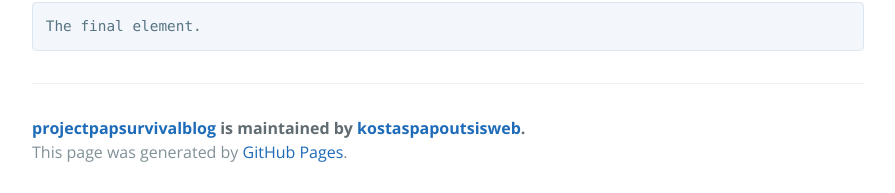
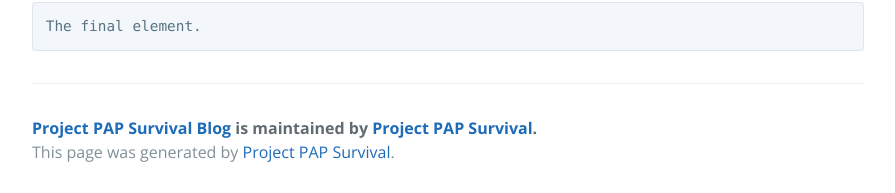
Before and after one commit to kostaspapoutsisweb/projectpapsurvivalblog, a Jekyll site: the page built from index.md, in a window 1280 px wide and 900 px high, scrolled down 3190 px. Shown: the part 704-897 px from the top of the window, without its empty margins (192-1087 px from the left). Built offline with Jekyll 4.4.1, drawn with Linux system fonts in a browser that asks for light colours; part of the change alters nothing that is shown; some of the changed text lies outside the part shown.

Commit message:
Update index.md

```diff
--- a/index.md
+++ b/index.md
@@ -1,10 +1,10 @@
 ---
-layout: default
+layout: projectpapsurvivalblog
 ---
 
 Text can be **bold**, _italic_, or ~~strikethrough~~.
 
-[Link to another page](./another-page.html).
+[Link to another page](./about-blog.html).
 
 There should be whitespace between paragraphs.
 
```
